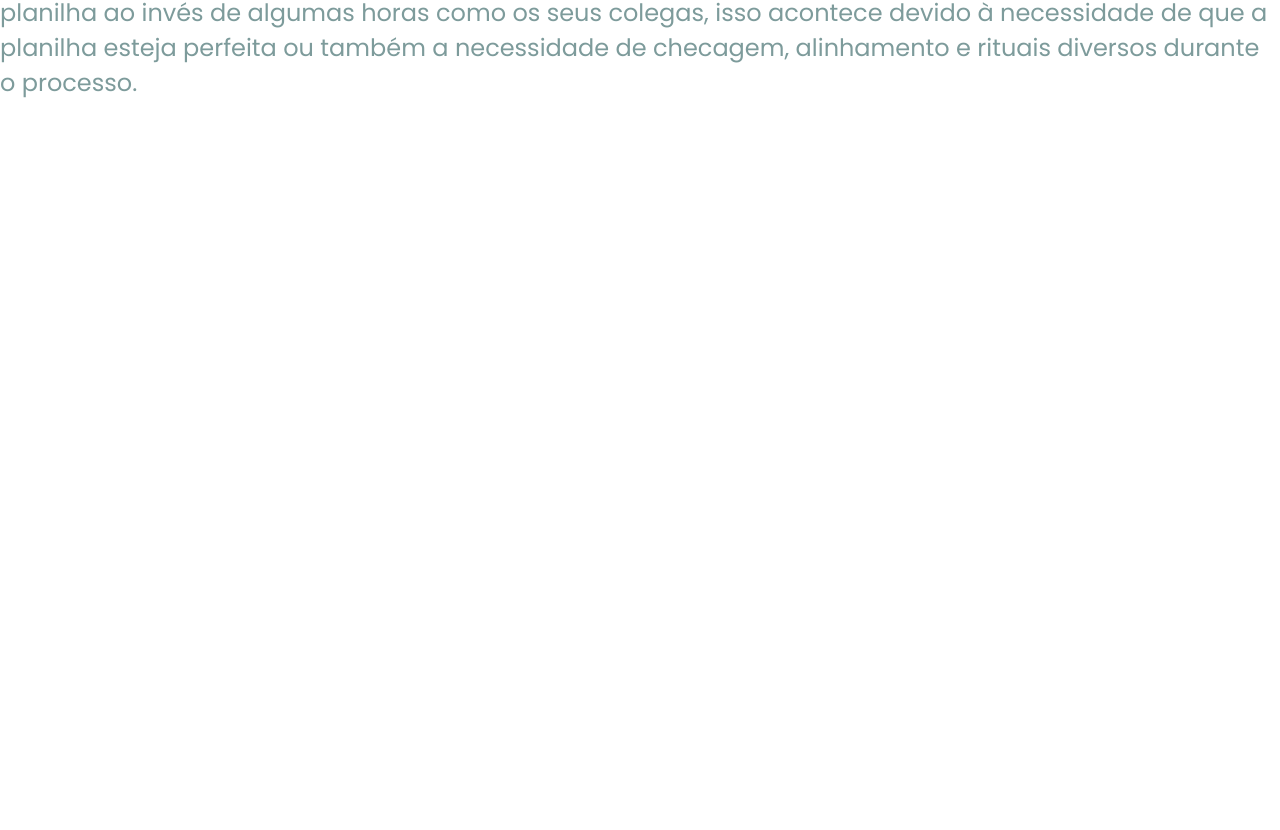
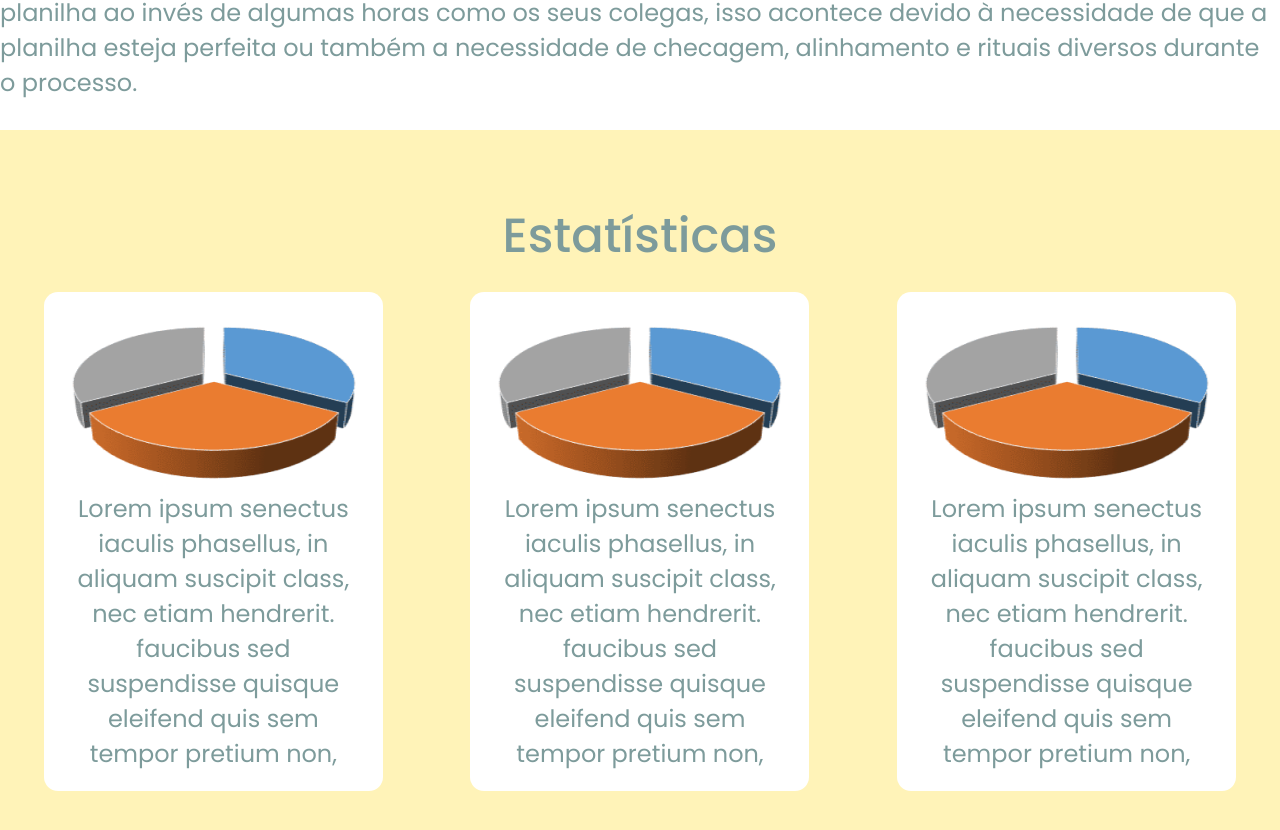
Before and after one commit to viniciusdev-br/psico-toc, a React (Create React App) app: page / in a window 1280 px wide. Shown: the part 4098-4928 px from the top of the page. Before the commit the page ends 4198 px from the top, so only its background shows below. Built offline with nearby package versions, Linux system fonts and the light colour scheme.

Commit message:
Section Statistic finalizada

```diff
--- a/src/App.jsx
+++ b/src/App.jsx
@@ -3,6 +3,8 @@ import { Header } from './components/Header';
 import { Hero } from './components/Hero';
 import { InWork } from './components/InWork';
 import { MoreSymptoms } from './components/MoreSymptoms';
+import { Statistic } from './components/statistic';
+
 import { GlobalStyle } from './styles/global'
 
 function App() {
@@ -13,6 +15,7 @@ function App() {
       <Description />
       <MoreSymptoms />
       <InWork />
+      <Statistic />
       <GlobalStyle/>
     </>
   );
--- /dev/null
+++ b/src/components/CardStatistic/styles.js
@@ -0,0 +1,17 @@
+import styled from 'styled-components';
+
+export const Container = styled.section`
+    width: 100%;
+    background: var(--yellowStatistic);
+`;
+
+export const Content = styled.section`
+    max-width: 1280px;
+    margin: auto;
+
+    h2 {
+        font-size: 36pt;
+        font-weight: 500;
+        text-align: center;
+    }
+`;
--- /dev/null
+++ b/src/components/statistic/index.jsx
@@ -0,0 +1,29 @@
+import { Container, Content, CardStatistic } from "./styles";
+
+import imgExample from '../../assets/statistic_example.png'
+
+export function Statistic() {
+    return (
+        <Container>
+            <Content>
+                <h2>Estatísticas</h2>
+
+                <div>
+                    <CardStatistic>
+                        <img src={imgExample} alt="" />
+                        <p>Lorem ipsum senectus iaculis phasellus, in aliquam suscipit class, nec etiam hendrerit. faucibus sed suspendisse quisque eleifend quis sem  tempor pretium non,</p>
+                    </CardStatistic>
+                    <CardStatistic>
+                        <img src={imgExample} alt="" />
+                        <p>Lorem ipsum senectus iaculis phasellus, in aliquam suscipit class, nec etiam hendrerit. faucibus sed suspendisse quisque eleifend quis sem  tempor pretium non,</p>
+                    </CardStatistic>
+                    <CardStatistic>
+                        <img src={imgExample} alt="" />
+                        <p>Lorem ipsum senectus iaculis phasellus, in aliquam suscipit class, nec etiam hendrerit. faucibus sed suspendisse quisque eleifend quis sem  tempor pretium non,</p>
+                    </CardStatistic>
+
+                </div>
+            </Content>
+        </Container>
+    );
+}
--- /dev/null
+++ b/src/components/statistic/styles.js
@@ -0,0 +1,43 @@
+import styled from 'styled-components';
+
+export const Container = styled.section`
+    width: 100%;
+    background: var(--yellowStatistic);
+    margin-top: 30px;
+`;
+
+export const Content = styled.section`
+    max-width: 1280px;
+    margin: auto;
+    padding-bottom: 50px;
+
+    h2 {
+        font-size: 36pt;
+        font-weight: 500;
+        text-align: center;
+        margin-bottom: 20px;
+        padding-top: 70px;
+    }
+
+    div {
+        display: flex;
+        justify-content: space-around;
+        flex-wrap: wrap;
+    }
+`;
+
+export const CardStatistic = styled.div`
+    width: 339px;
+    background: var(--background);
+    display: flex;
+    flex-direction: column;
+    justify-content: center;
+    padding: 20px;
+    border-radius: 14px;
+    margin-bottom: 20px;
+
+    p {
+        font-size: 18pt;
+        text-align: center;
+    }
+`
```
Also changed, not shown: src/components/CardStatistic/index.jsx (added, +11 -0 lines), src/assets/statistic_example.png (added).
